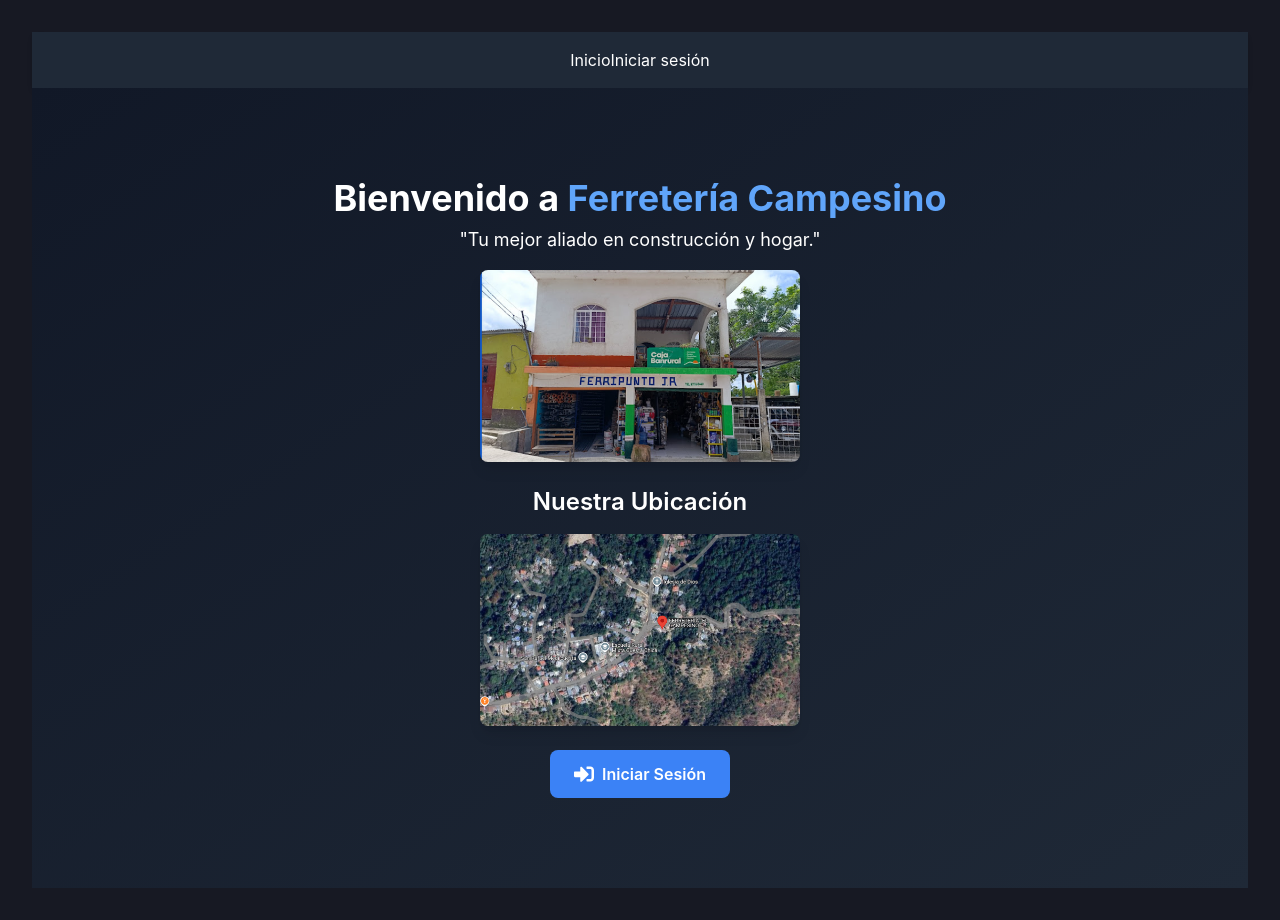
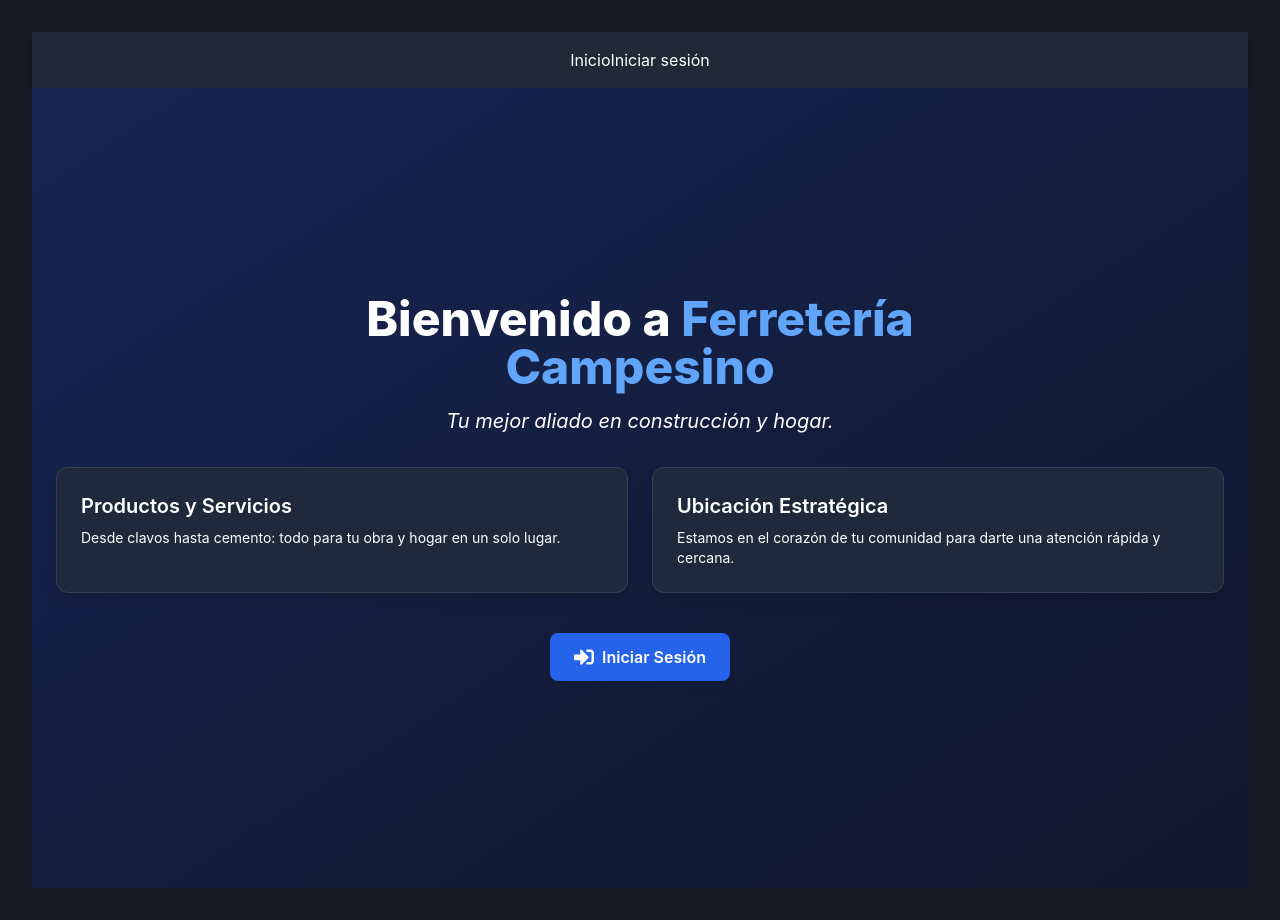
Before and after one commit to jeancarlo3213/ferrefactura-frontend, a React (Vite) app: page / in a window 1280 px wide. Built offline with nearby package versions, Linux system fonts and the light colour scheme; no server answers.

Commit message:
LOGIN.JSX

```diff
--- a/package.json
+++ b/package.json
@@ -34,7 +34,8 @@
     "react-icons": "^5.5.0",
     "react-router-dom": "^7.2.0",
     "reactstrap": "^9.2.3",
-    "recharts": "^2.15.1"
+    "recharts": "^2.15.1",
+    "three": "^0.175.0"
   },
   "devDependencies": {
     "@eslint/js": "^9.21.0",
--- a/src/index.css
+++ b/src/index.css
@@ -5,6 +5,11 @@
 @tailwind utilities;
 @import "~bootstrap/dist/css/bootstrap.min.css";
 
+html, body, #root {
+  margin: 0;
+  padding: 0;
+  height: 100%;
+}
 
 
 body {
--- a/src/pages/Home.jsx
+++ b/src/pages/Home.jsx
@@ -1,37 +1,68 @@
 import React from "react";
 import { Link } from "react-router-dom";
 import { FaSignInAlt } from "react-icons/fa";
+import { motion } from "framer-motion";
 
 function Home() {
   return (
-    <div className="flex flex-col items-center justify-center min-h-screen bg-gradient-to-br from-gray-900 to-gray-800 text-white text-center p-4">
-      <h1 className="text-4xl font-bold">
-        Bienvenido a <span className="text-blue-400">Ferretería Campesino</span>
-      </h1>
-      <p className="text-lg mt-2">"Tu mejor aliado en construcción y hogar."</p>
+    <div className="flex flex-col items-center justify-center min-h-screen bg-gradient-to-br from-blue-950 to-slate-900 text-white px-6">
 
-      {/* Imagen de la ferretería */}
-      <img
-        src="/ferreteria.png"
-        alt="Ferretería Campesino"
-        className="w-80 h-48 object-cover rounded-lg mt-4 shadow-lg"
-      />
+      {/* Título principal animado */}
+      <motion.div
+        initial={{ opacity: 0, y: -30 }}
+        animate={{ opacity: 1, y: 0 }}
+        transition={{ duration: 0.8 }}
+        className="text-center max-w-2xl"
+      >
+        <h1 className="text-5xl font-extrabold mb-4">
+          Bienvenido a <span className="text-blue-400">Ferretería Campesino</span>
+        </h1>
+        <p className="text-xl mb-8 italic">
+          Tu mejor aliado en construcción y hogar.
+        </p>
+      </motion.div>
 
-      {/* Imagen de la ubicación */}
-      <h2 className="text-2xl font-semibold mt-6">Nuestra Ubicación</h2>
-      <img
-        src="/ubicacion.png"
-        alt="Ubicación de Ferretería Campesino"
-        className="w-80 h-48 object-cover rounded-lg mt-4 shadow-lg"
-      />
+      {/* Cards con información */}
+      <div className="grid grid-cols-1 sm:grid-cols-2 gap-6 text-left mb-10">
+        <motion.div
+          initial={{ opacity: 0, y: 40 }}
+          animate={{ opacity: 1, y: 0 }}
+          transition={{ duration: 0.8, delay: 0.2 }}
+          className="bg-slate-800 p-6 rounded-xl shadow-lg border border-slate-700 hover:shadow-xl transition hover:scale-105"
+        >
+          <h2 className="text-xl font-semibold mb-2">Productos y Servicios</h2>
+          <p className="text-sm">
+            Desde clavos hasta cemento: todo para tu obra y hogar en un solo lugar.
+          </p>
+        </motion.div>
 
-      {/* Botón de iniciar sesión */}
-      <Link
-        to="/login"
-        className="mt-6 px-6 py-3 bg-blue-500 rounded-lg text-white font-semibold flex items-center gap-2 hover:bg-blue-600 transition"
+        <motion.div
+          initial={{ opacity: 0, y: 40 }}
+          animate={{ opacity: 1, y: 0 }}
+          transition={{ duration: 0.8, delay: 0.4 }}
+          className="bg-slate-800 p-6 rounded-xl shadow-lg border border-slate-700 hover:shadow-xl transition hover:scale-105"
+        >
+          <h2 className="text-xl font-semibold mb-2">Ubicación Estratégica</h2>
+          <p className="text-sm">
+            Estamos en el corazón de tu comunidad para darte una atención rápida y cercana.
+          </p>
+        </motion.div>
+      </div>
+
+      {/* Botón de inicio de sesión animado */}
+      <motion.div
+        initial={{ opacity: 0, scale: 0.9 }}
+        animate={{ opacity: 1, scale: 1 }}
+        transition={{ duration: 0.8, delay: 0.6 }}
       >
-        <FaSignInAlt size={20} /> Iniciar Sesión
-      </Link>
+        <Link
+          to="/login"
+          className="inline-flex items-center gap-2 px-6 py-3 bg-blue-600 rounded-lg text-white font-semibold hover:bg-blue-700 transition shadow-md"
+        >
+          <FaSignInAlt size={20} />
+          Iniciar Sesión
+        </Link>
+      </motion.div>
     </div>
   );
 }
--- a/src/pages/Login.jsx
+++ b/src/pages/Login.jsx
@@ -1,7 +1,7 @@
-import React, { useState, useEffect } from "react";
+import React, { useState, useEffect, useRef } from "react";
 import { useNavigate } from "react-router-dom";
+import * as THREE from "three";
 import "@/styles/Login.css";
-
 
 function Login() {
   const navigate = useNavigate();
@@ -10,25 +10,42 @@
   const [error, setError] = useState("");
   const [loading, setLoading] = useState(false);
   const [showPassword, setShowPassword] = useState(false);
-  const [glowStyle, setGlowStyle] = useState({});
+
+  // Fondo animado Vanta.js
+  const vantaRef = useRef(null);
+  const [vantaEffect, setVantaEffect] = useState(null);
 
   useEffect(() => {
-    document.body.classList.add("login-page");
-    return () => document.body.classList.remove("login-page");
-  }, []);
+    const script = document.createElement("script");
+    script.src = "https://cdn.jsdelivr.net/npm/vanta@latest/dist/vanta.net.min.js";
+    script.async = true;
 
-  // 🔹 Detecta el movimiento del mouse para el efecto de resplandor
-  useEffect(() => {
-    const handleMouseMove = (e) => {
-      const { clientX: x, clientY: y } = e;
-      setGlowStyle({
-        background: `radial-gradient(circle at ${x}px ${y}px, rgba(255, 255, 255, 0.1), transparent 50%)`,
+    script.onload = () => {
+      if (!vantaEffect && window.VANTA && window.VANTA.NET) {
+        const effect = window.VANTA.NET({
+          el: vantaRef.current,
+          THREE,
+          mouseControls: true,
+          touchControls: true,
+          minHeight: 200.0,
+          minWidth: 200.0,
+          scale: 1.0,
+          scaleMobile: 1.0,
+          color: 0x2563eb,
+          backgroundColor: 0x0f172a,
+          points: 10.0,
+          maxDistance: 20.0,
         });
+        setVantaEffect(effect);
+      }
     };
 
-    window.addEventListener("mousemove", handleMouseMove);
-    return () => window.removeEventListener("mousemove", handleMouseMove);
-  }, []);
+    document.body.appendChild(script);
+
+    return () => {
+      if (vantaEffect) vantaEffect.destroy();
+    };
+  }, [vantaEffect]);
 
   const handleLogin = async (e) => {
     e.preventDefault();
@@ -38,9 +55,7 @@
     try {
       const response = await fetch(`${import.meta.env.VITE_API_URL}/api-token-auth/`, {
         method: "POST",
-        headers: {
-          "Content-Type": "application/json",
-        },
+        headers: { "Content-Type": "application/json" },
         body: JSON.stringify({ username: user, password }),
       });
 
@@ -60,7 +75,8 @@
   };
 
   return (
-    <div className="login-container" style={glowStyle}>
+    <div ref={vantaRef} className="vanta-bg">
+      <div className="login-container">
         <h2>Iniciar Sesión</h2>
         <form onSubmit={handleLogin} className="login-form">
           <div className="input-group">
@@ -101,6 +117,7 @@
           </button>
         </form>
       </div>
+    </div>
   );
 }
 
--- a/src/styles/Login.css
+++ b/src/styles/Login.css
@@ -1,74 +1,82 @@
-/* 🔹 Fondo oscuro con Glassmorphism */
-.login-page {
-  background: url("/ferreteria.png") no-repeat center center fixed;
-  background-size: cover;
+/* 🔷 Fondo animado de Vanta ocupando toda la pantalla */
+.vanta-bg {
+  width: 100vw;
+  height: 100vh;
+  overflow: hidden;
+  position: fixed;
+  top: 0;
+  left: 0;
+  z-index: 0;
   display: flex;
   justify-content: center;
   align-items: center;
-  height: 100vh;
-  margin: 0;
-  position: relative;
 }
 
-/* 🔹 Desenfoque en la imagen de fondo */
-.login-page::before {
-  content: "";
-  position: absolute;
-  top: 0;
-  left: 0;
-  width: 100%;
-  height: 100%;
-  background: rgba(0, 0, 0, 0.7);
-  backdrop-filter: blur(10px);
-  z-index: 0;
-}
-
-/* 🔹 Contenedor del login con efecto Glassmorphism */
+/* 🔷 Contenedor del formulario glass + glow */
 .login-container {
   position: relative;
+  z-index: 1;
   text-align: center;
   max-width: 400px;
+  width: 100%;
   padding: 40px;
-  background: rgba(15, 15, 15, 0.8);
-  border-radius: 12px;
-  box-shadow: 0 10px 30px rgba(0, 0, 0, 0.5);
-  backdrop-filter: blur(20px);
+  background: rgba(255, 255, 255, 0.05);
+  border-radius: 20px;
+  backdrop-filter: blur(25px);
+  border: 1px solid rgba(255, 255, 255, 0.1);
+  box-shadow: 0 0 30px rgba(37, 99, 235, 0.4);
+  animation: borderGlow 3s ease-in-out infinite;
   transition: all 0.3s ease;
 }
 
-/* 🔹 Efecto de resplandor dinámico con el mouse */
-.login-container:hover {
-  box-shadow: 0 0 40px rgba(255, 255, 255, 0.2);
+/* 🔷 Animación de brillo en el borde */
+@keyframes borderGlow {
+  0% {
+    box-shadow: 0 0 15px rgba(37, 99, 235, 0.2);
+  }
+  50% {
+    box-shadow: 0 0 30px rgba(37, 99, 235, 0.6);
+  }
+  100% {
+    box-shadow: 0 0 15px rgba(37, 99, 235, 0.2);
+  }
 }
 
-/* 🔹 Estilos oscuros en los campos */
+/* 🔷 Agrupador de campos */
 .input-group {
   display: flex;
   flex-direction: column;
   align-items: flex-start;
   gap: 5px;
   width: 100%;
+  margin-bottom: 16px;
 }
 
 input {
   width: 100%;
-  padding: 12px;
+  padding: 14px 18px;
+  font-size: 1em;
   border: none;
-  border-radius: 8px;
-  font-size: 1em;
   outline: none;
-  background: rgba(255, 255, 255, 0.1);
+  border-radius: 14px;
   color: white;
+  background: #0f172a; /* Fondo oscuro similar al contenedor */
+  box-shadow:
+    inset 4px 4px 10px rgba(0, 0, 0, 0.6),
+    inset -4px -4px 10px rgba(255, 255, 255, 0.05);
   transition: all 0.3s ease;
 }
 
-/* 🔹 Resplandor en los inputs al hacer focus */
 input:focus {
-  background: rgba(255, 255, 255, 0.2);
-  box-shadow: 0 0 15px rgba(255, 255, 255, 0.3);
+  box-shadow:
+    inset 2px 2px 5px rgba(0, 0, 0, 0.8),
+    inset -2px -2px 6px rgba(255, 255, 255, 0.07),
+    0 0 10px rgba(37, 99, 235, 0.3);
+  background: #1e293b;
 }
 
-/* 🔹 Botón elegante con efecto hover */
+
+/* 🔷 Botón con gradiente y sombra */
 .btn-login {
   background: linear-gradient(135deg, #2563eb, #1e3a8a);
   color: white;
@@ -78,11 +86,36 @@
   cursor: pointer;
   transition: all 0.3s ease;
   box-shadow: 0 5px 15px rgba(37, 99, 235, 0.5);
+  width: 100%;
 }
 
-/* 🔹 Efecto de resplandor en el botón al pasar el mouse */
 .btn-login:hover {
   background: linear-gradient(135deg, #1e3a8a, #2563eb);
   box-shadow: 0 0 25px rgba(37, 99, 235, 0.6);
   transform: translateY(-2px);
 }
+
+/* 🔷 Mostrar/Ocultar contraseña (👁️) */
+.password-wrapper {
+  position: relative;
+  width: 100%;
+}
+
+.toggle-password {
+  position: absolute;
+  right: 10px;
+  top: 50%;
+  transform: translateY(-50%);
+  background: none;
+  border: none;
+  color: white;
+  font-size: 1.1rem;
+  cursor: pointer;
+}
+
+/* 🔷 Texto de error */
+.error-text {
+  color: #f87171;
+  font-size: 0.9rem;
+  margin-bottom: 12px;
+}
```
Also changed, not shown: 1 other file (tests, documents, lock files or other folders). Lines whose indentation alone changed are shown as unchanged.
